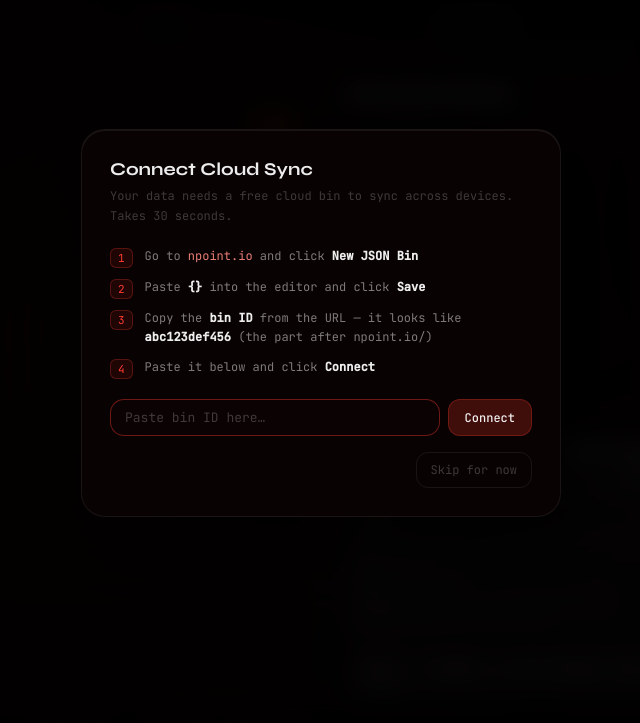
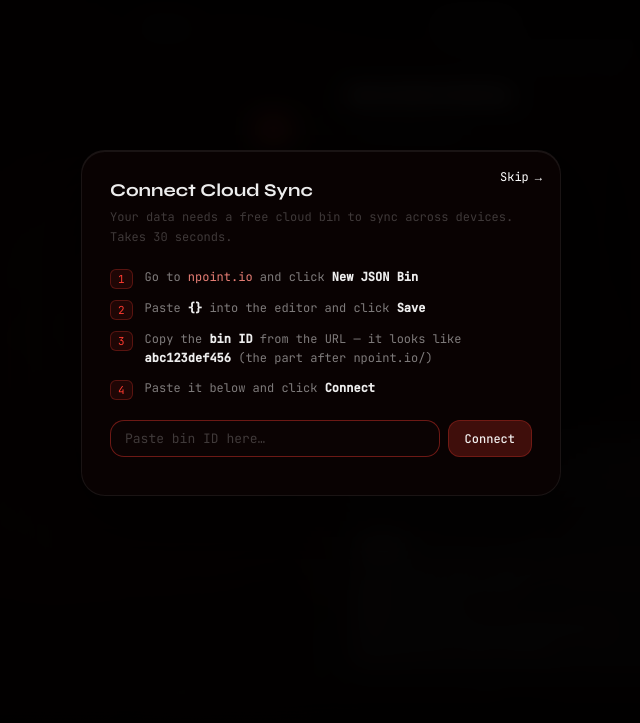
Before and after one commit to izaans-quran-tracker/izaans-quran-tracker.github.io, a plain HTML site: page index.html in a window 1280 px wide. Shown: the part 77-800 px from the top of the page, without its empty margins (319-959 px from the left). Drawn offline with Linux system fonts and the light colour scheme.

Commit message:
Add files via upload

```diff
--- a/index.html
+++ b/index.html
@@ -2135,16 +2135,26 @@
       position: fixed;
       inset: 0;
       z-index: 900;
-      background: rgba(0, 0, 0, 0.82);
+      background: rgba(0, 0, 0, 0);
       backdrop-filter: blur(12px);
       -webkit-backdrop-filter: blur(12px);
-      display: none;
+      display: flex;
       align-items: center;
       justify-content: center;
-      padding: 20px
-    }
-    .np-setup-backdrop.open { display: flex }
+      padding: 20px;
+      opacity: 0;
+      pointer-events: none;
+      visibility: hidden;
+      transition: background 0.35s ease, opacity 0.35s ease;
+    }
+    .np-setup-backdrop.open {
+      opacity: 1;
+      pointer-events: auto;
+      visibility: visible;
+      background: rgba(0, 0, 0, 0.82);
+    }
     .np-setup-modal {
+      position: relative;
       width: 100%;
       max-width: 480px;
       border-radius: 24px;
@@ -2153,7 +2163,36 @@
       backdrop-filter: blur(40px);
       -webkit-backdrop-filter: blur(40px);
       padding: 28px;
-      box-shadow: 0 24px 80px rgba(0,0,0,0.7), inset 0 1px 0 rgba(255,255,255,0.07)
+      box-shadow: 0 24px 80px rgba(0,0,0,0.7), inset 0 1px 0 rgba(255,255,255,0.07);
+      transform: translateY(24px) scale(0.98);
+      opacity: 0;
+      transition: transform 0.32s ease, opacity 0.32s ease;
+    }
+    .np-setup-backdrop.open .np-setup-modal {
+      transform: translateY(0) scale(1);
+      opacity: 1;
+      transition-delay: 0.12s;
+    }
+    .np-skip-topright {
+      position: absolute;
+      top: 18px;
+      right: 18px;
+      padding: 0;
+      border-radius: 0;
+      border: none;
+      background: transparent;
+      color: #fff;
+      font-size: 12px;
+      font-family: var(--mono);
+      cursor: pointer;
+      display: inline-flex;
+      align-items: center;
+      gap: 6px;
+      transition: color 0.2s ease, opacity 0.2s ease;
+    }
+    .np-skip-topright:hover {
+      color: #ff4f4f;
+      opacity: 0.9;
     }
     .np-setup-title {
       font-size: 18px;
@@ -2262,9 +2301,7 @@
         <button class="btn primary" onclick="npSetupConnect()">Connect</button>
       </div>
       <div class="np-setup-note" id="np-setup-note"></div>
-      <div style="margin-top:16px;text-align:right">
-        <button class="modal-cancel" onclick="npSetupSkip()">Skip for now</button>
-      </div>
+      <button class="modal-cancel np-skip-topright" onclick="npSetupSkip()">Skip <span aria-hidden="true">→</span></button>
     </div>
   </div>
 
@@ -2394,18 +2431,16 @@
             <div class="plan-box-title">How to Memorize</div>
             <div class="memorize-steps">
               <div class="mem-phase">
-                <div class="mem-phase-title">Phase 1 — Mishary 1 (clear, tajweed-focused)</div>
-                <div class="mem-step" style="margin-bottom:6px"><b>Passive:</b> Listen to the next group (2–10 ayahs) on loop, <b>changing start/end ayah</b> to avoid anchoring wrong memory. Goal: internalize correct pronunciation and tajweed.</div>
-                <div class="mem-step"><b>Active:</b></div>
+                <div class="mem-phase-title">Passive</div>
+                <div class="mem-step" style="margin-bottom:6px">Listen to the next group (20-40 words rounded to the ayah) on loop, <b>changing start/end ayah</b> to avoid anchoring wrong memory.</div>
+              </div>
+              <div class="mem-phase">
+                <div class="mem-phase-title">Active</div>
                 <div class="mem-step"><b>1.</b> Listen to next 2 ayahs 10× while looking at verse number (split long ayahs at stopping points)</div>
                 <div class="mem-step"><b>2a.</b> Read verse 5–25× until smooth</div>
                 <div class="mem-step"><b>2b.</b> Recite along 5–25×</div>
                 <div class="mem-step"><b>2c.</b> Recite on Tarteel and note mistakes/hesitations</div>
                 <div class="mem-step"><b>3.</b> Repeat for pair: 1+2, then 2+3, then 3+4…</div>
-              </div>
-              <div class="mem-phase">
-                <div class="mem-phase-title">Phase 2 — Mishary 2 (style-focused, once Phase 1 group is memorized)</div>
-                <div class="mem-step"><b>Passive:</b> Listen to the same group (2–10 ayahs) on loop with Mishary 2, <b>changing start/end ayah</b> to avoid anchoring wrong memory. Goal: re-memorize with good recitation style.</div>
               </div>
             </div>
           </div>
@@ -2841,8 +2876,11 @@
     function checkNpSetup() {
       const bin = localStorage.getItem('hifz_np_bin');
       if (!bin || bin === 'YOUR_BIN_ID_HERE') {
-        document.getElementById('np-setup-modal').classList.add('open');
-        setTimeout(() => document.getElementById('np-setup-input').focus(), 100);
+        setTimeout(() => {
+          const modal = document.getElementById('np-setup-modal');
+          modal.classList.add('open');
+          setTimeout(() => document.getElementById('np-setup-input').focus(), 100);
+        }, 2000);
       }
     }
     function npSetupSkip() {
```
